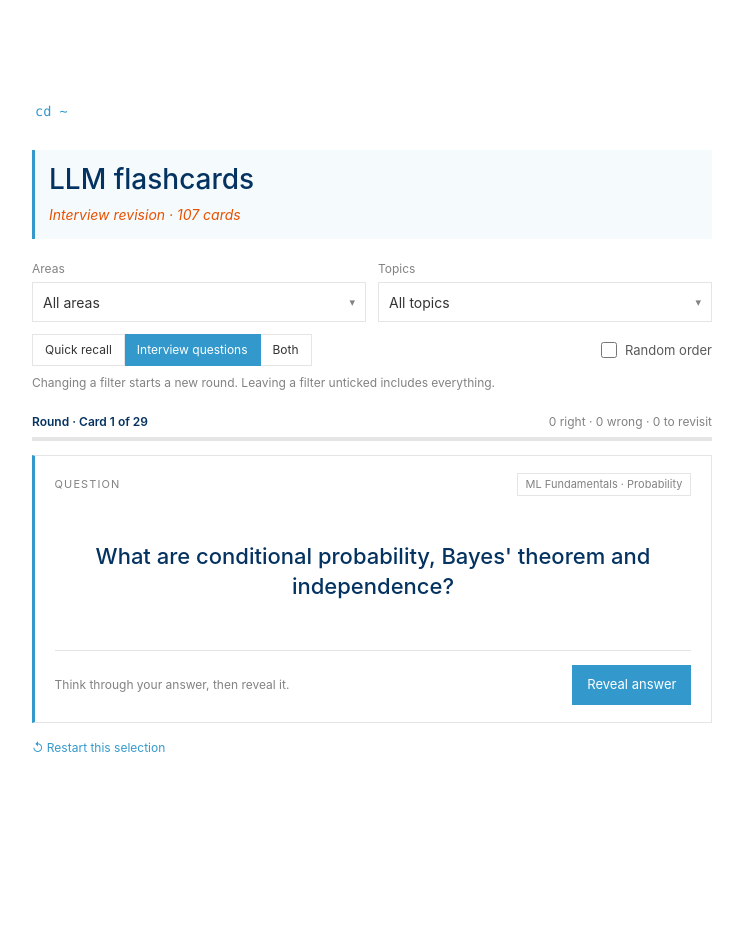
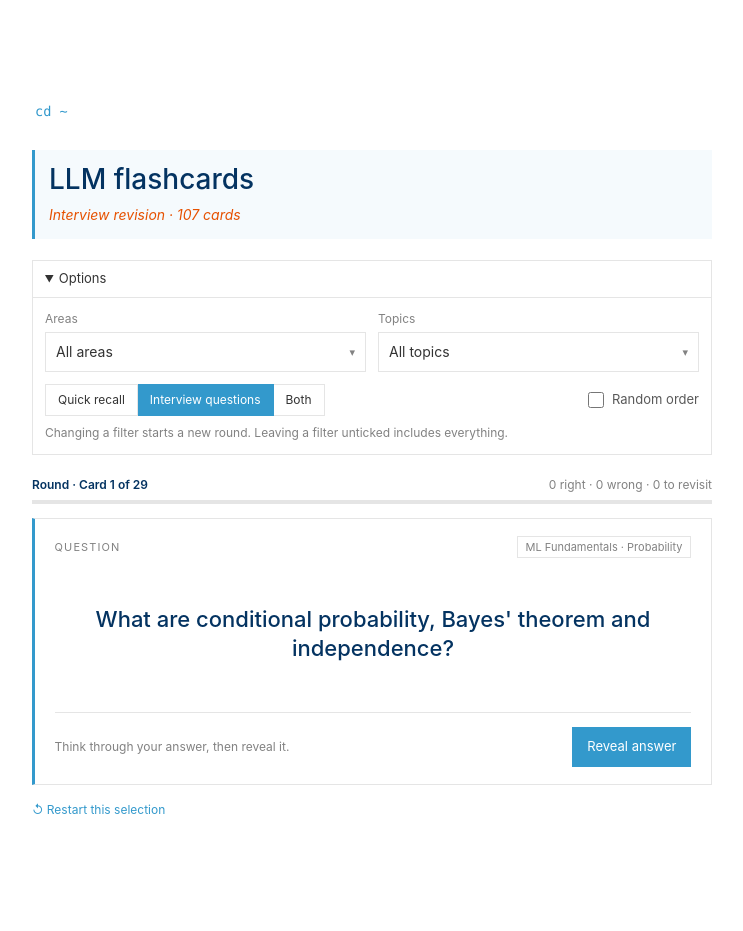
Before and after one commit to itsluketwist/itsluketwist.github.io, a Jekyll site: the page built from llmcards/index.html, in a window 1280 px wide. Shown: the whole page, without its empty margins (268-1011 px from the left). Built offline with Jekyll 4.4.1, drawn with Linux system fonts in a browser that asks for light colours; before the commit the page ends 900 px from its top, so only the background shows below that.

Commit message:
Cards options have toggle.

```diff
--- a/llmcards/index.html
+++ b/llmcards/index.html
@@ -38,7 +38,11 @@ sitemap: false
     [hidden] { display: none !important; }
 
     /* filters: two dropdowns, then the card length tabs and the random toggle */
-    .filters { margin-bottom: 1.5em; }
+    /* collapsible options box (a native details element, collapsed on phones by the script below) */
+    .filters { margin-bottom: 1.5em; border: 1px solid var(--line); }
+    .filters summary { padding: 8px 12px; font-size: 13px; color: #333; cursor: pointer; }
+    .filters[open] summary { border-bottom: 1px solid var(--line); }
+    .filter-body { padding: 12px; }
     .filter-grid { display: grid; grid-template-columns: 1fr 1fr; gap: 12px; }
     .field-label { display: block; margin-bottom: 4px; font-size: 12px; color: var(--muted); }
     .multiselect { position: relative; }
@@ -126,7 +130,9 @@ sitemap: false
       <p class="post-date">Interview revision &middot; <span id="totalCards">loading&hellip;</span></p>
     </div>
 
-    <div class="filters" role="group" aria-label="Study filters">
+    <details class="filters" id="options" open>
+      <summary>Options</summary>
+      <div class="filter-body">
       <div class="filter-grid">
         <div class="multiselect">
           <label class="field-label" for="areasButton">Areas</label>
@@ -148,7 +154,8 @@ sitemap: false
         <label class="check"><input id="randomToggle" type="checkbox"> Random order</label>
       </div>
       <p class="note">Changing a filter starts a new round. Leaving a filter unticked includes everything.</p>
-    </div>
+      </div>
+    </details>
 
     <div class="status" aria-live="polite"><span id="progressLabel">Loading cards&hellip;</span><span id="scoreLabel"></span></div>
     <div class="progress" aria-hidden="true"><div id="progressFill"></div></div>
@@ -456,13 +463,14 @@ sitemap: false
     // keyboard shortcuts, ignored while a control has keyboard focus so space still presses it
     document.addEventListener('keydown', e => {
       if (e.key === 'Escape') closeMenus();
-      if (e.altKey || e.ctrlKey || e.metaKey || e.target.closest('button, input')) return;
+      if (e.altKey || e.ctrlKey || e.metaKey || e.target.closest('button, input, summary')) return;
       if (e.code === 'Space') { e.preventDefault(); reveal(); }
       if (e.key === '1') rate(false);
       if (e.key === '2') rate(true);
     });
 
-    // start
+    // start, with the options box collapsed on phones so the card is in view
+    if (matchMedia('(max-width: 560px)').matches) $('options').open = false;
     try {
       state.cards = collectCards();
       $('totalCards').textContent = `${state.cards.length} cards`;
```
